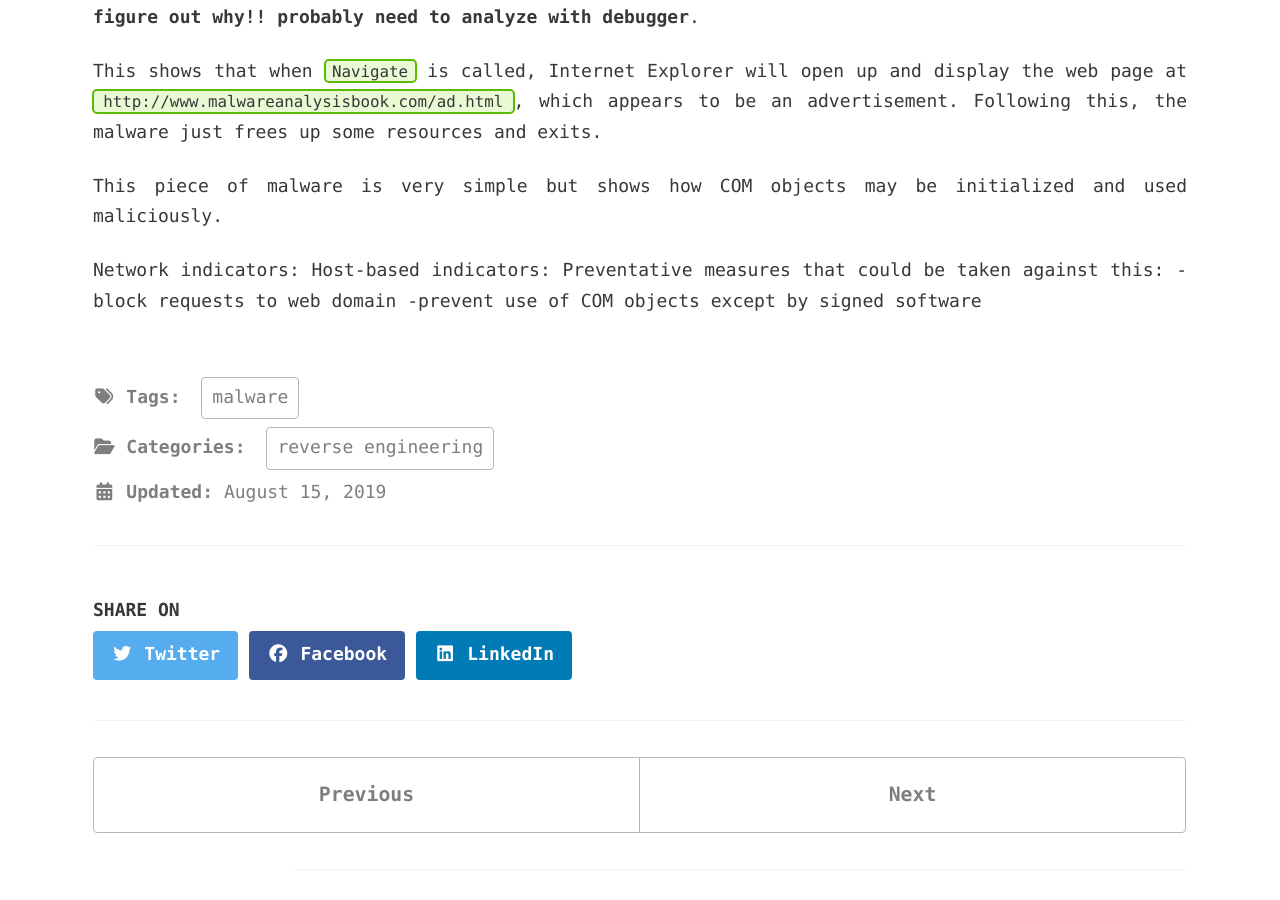
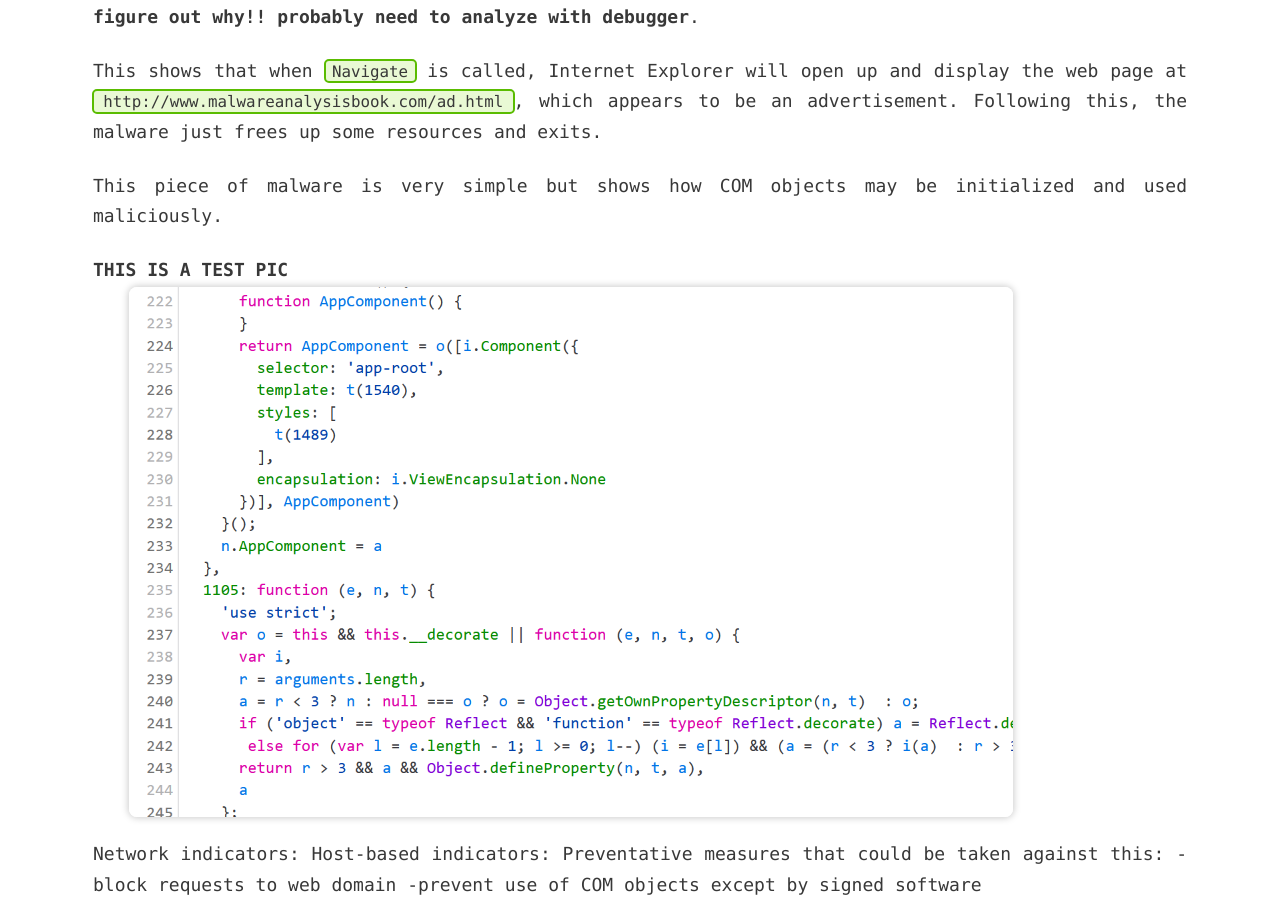
Before and after one commit to michaelehmke/michaelehmke.github.io, a Jekyll site: the page built from _posts/2019-08-15-Malware Reversing - Analysis 1.md, in a window 1280 px wide and 900 px high, scrolled down 9688 px. Built offline with Jekyll 4.4.1, drawn with Linux system fonts in a browser that asks for light colours; cached includes are drawn as plain includes; nearby versions of some CDN libraries.

```diff
--- a/_posts/2019-08-15-Malware Reversing - Analysis 1.md
+++ b/_posts/2019-08-15-Malware Reversing - Analysis 1.md
@@ -142,6 +142,9 @@ This shows that when `Navigate` is called, Internet Explorer will open up and di
 
 This piece of malware is very simple but shows how COM objects may be initialized and used maliciously.
 
+**THIS IS A TEST PIC**
+<img src="{{ site.url }}{{ site.baseurl }}/images/RE1/testjs.png" alt="Context menu auto-replace struct name" class="left-align shadow" style="width:calc(1326px * .66667);">
+
 Network indicators:
 Host-based indicators:
 Preventative measures that could be taken against this:
```
